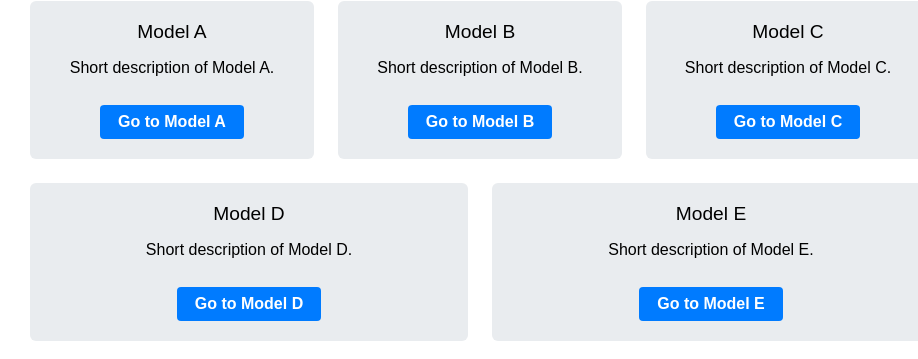
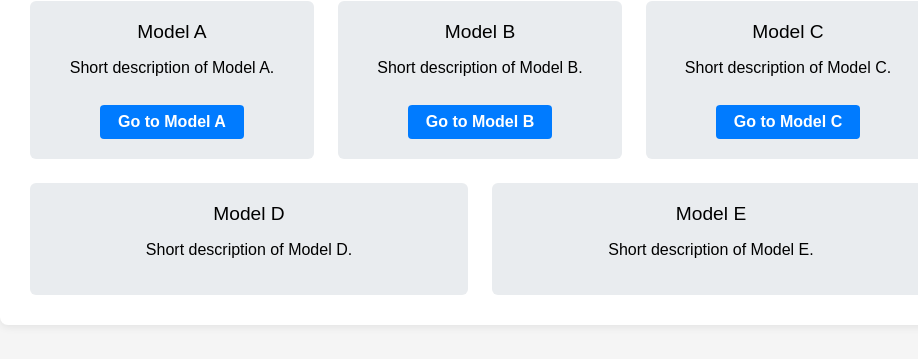
Before and after one commit to nkd2000/prototype, a plain HTML site: page demo/gyan_acd/home.html in a window 1280 px wide. Shown: the part 149-508 px from the top of the page, without its empty margins (160-1078 px from the left). Drawn offline with Linux system fonts and the light colour scheme.

Commit message:
home updated

```diff
--- a/demo/gyan_acd/home.html
+++ b/demo/gyan_acd/home.html
@@ -75,12 +75,12 @@
             <div class="model-card">
                 <div class="model-title">Model D</div>
                 <p>Short description of Model D.</p>
-                <a class="model-link" href="model_d.html">Go to Model D</a>
+                <!-- <a class="model-link" href="model_d.html" >Go to Model D</a> -->
             </div>
             <div class="model-card">
                 <div class="model-title">Model E</div>
                 <p>Short description of Model E.</p>
-                <a class="model-link" href="model_e.html">Go to Model E</a>
+                <!-- <a class="model-link" href="model_e.html">Go to Model E</a> -->
             </div>
             <!-- Add more models as needed -->
         </div>
```
